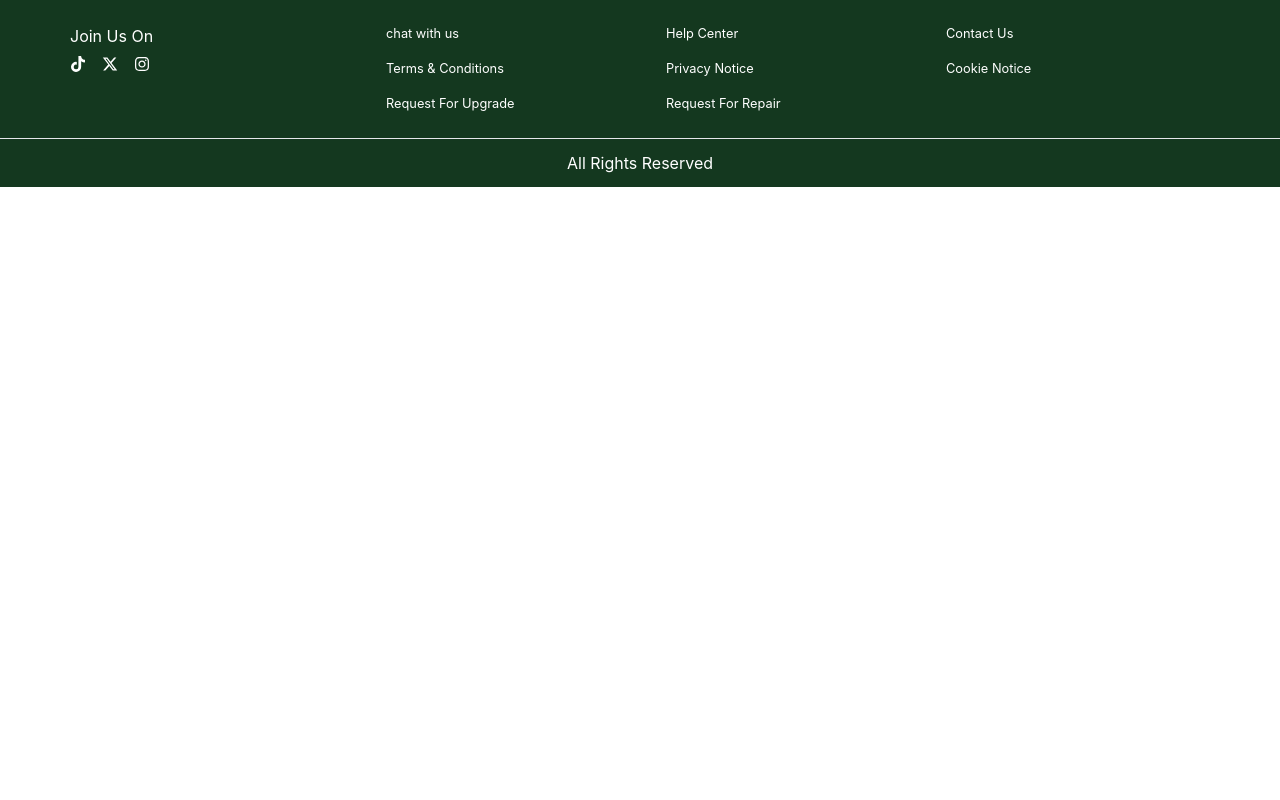
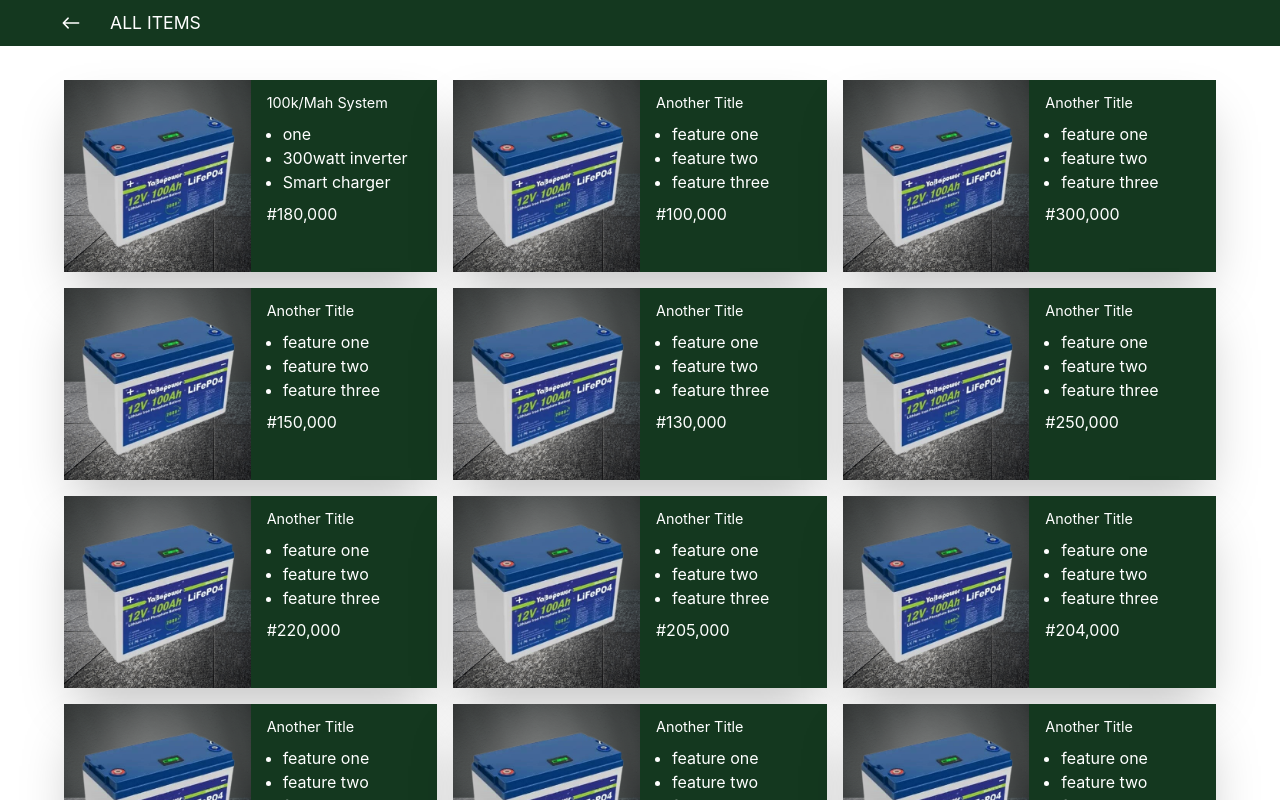
Before and after one commit to teslimdev/tsworld, a React (Create React App) app: page /Products in a window 1280 px wide. Shown: the top 800 px of the page. Built offline with nearby package versions, Linux system fonts and the light colour scheme; the HTML template or start-up script is replaced by a standard one.

Commit message:
product page update

```diff
--- a/src/App.js
+++ b/src/App.js
@@ -5,6 +5,7 @@ import Inverter from "./Container/Inverter/Inverter";
 import Solar from "./Container/Solar/Solar";
 import Acid from "./Container/Acid/Acid";
 import Tubular from "./Container/Tubular/Tubular";
+import Products from "./Container/Products/Products";
 import { Footer } from "./Compnents";
 import { Description } from "./Container";
 // import Header from "./Compnents/Header";
@@ -20,6 +21,7 @@ function App() {
            <Route path="/Acid" element={<Acid />}/>
             <Route path="/Solar" element={<Solar />}/>
              <Route path="/Tubular" element={<Tubular />}/>
+              <Route path="/Products" element={<Products />}/>
        </Routes>
        <Footer/>
     </div>
--- a/src/Compnents/Header.jsx
+++ b/src/Compnents/Header.jsx
@@ -155,9 +155,9 @@ const Header = () => {
                             </div>
                             <div>
                               <a
-                                href="/News"
+                                href="/Products"
                                 className={` ${
-                                  location.pathname === "/News"
+                                  location.pathname === "/Products"
                                     ? "text-white font-semibold text-[0.9rem]"
                                     : " text-[0.9rem]"
                                 }`}
--- /dev/null
+++ b/src/Container/Products/Products.jsx
@@ -0,0 +1,81 @@
+import React, { useState, useEffect } from "react";
+import itemsData from "../../../src/itemsData.json";
+import power4 from "../../../src/Assets/power4.png";
+import { Link } from "react-router-dom";
+import { IoIosArrowRoundBack } from "react-icons/io";
+
+const Products = () => {
+    const [allItems, setAllItems] = useState([]);
+  const [recentlyClickedItems, setRecentlyClickedItems] = useState(
+    JSON.parse(localStorage.getItem("recentlyClickedItems")) || []
+  );
+
+  useEffect(() => {
+    // Set all items from the data
+    setAllItems(itemsData);
+  }, []);
+
+  const handleItemClick = (item) => {
+    // Check if the item with the same itemId already exists in recentlyClickedItems
+    const itemExists = recentlyClickedItems.some(
+      (i) => i.itemId === item.itemId
+    );
+
+    // If the item doesn't exist, add it to the array
+    if (!itemExists) {
+      const updatedRecentlyClickedItems = [...recentlyClickedItems, item];
+      setRecentlyClickedItems(updatedRecentlyClickedItems);
+      localStorage.setItem(
+        "recentlyClickedItems",
+        JSON.stringify(updatedRecentlyClickedItems)
+      );
+    }
+  };
+  return (
+    <div>
+      <div className="">
+        <div className="bg-[#14381f] fixed w-full">
+          <div className="flex items-center max-w-[1200px] m-auto px-4 py-2 gap-6">
+            <p className="text-white text-3xl">
+              <Link to="/">
+                <IoIosArrowRoundBack />
+              </Link>
+            </p>
+            <h2 className="text-white text-[1.1rem] uppercase">All Items</h2>
+          </div>
+        </div>
+        <div className="lithium max-w-[1200px] m-auto grid grid-cols-1 md:grid-cols-2 lg:grid-cols-3 gap-4 pt-20 pb-8 px-6">
+          {allItems.map((item, index) => (
+            <div onClick={() => handleItemClick(item)} key={index}>
+              <Link
+                to={{
+                  pathname: `/description`,
+                  state: { item },
+                }}
+              >
+                <div className="shadow-2xl h-[12rem] grid grid-cols-2">
+                  <img
+                    src={power4}
+                    alt=""
+                    className="h-[192px] w-full"
+                  />
+                  <div className="bg-[#14381f] text-white py-3 px-4">
+                    <h3 className="text-[.9rem] pb-2">{item.title}</h3>
+                    <ul className="list-disc pl-4">
+                      {item.features.map((feature, index) => (
+                        <li key={index}>{feature}</li>
+                      ))}
+                    </ul>
+                    <p className="pt-2">{item.price}</p>
+                  </div>
+                </div>
+              </Link>
+            </div>
+          ))}
+        </div>
+      </div>
+    </div>
+  )
+}
+
+export default Products
--- a/src/Container/index.js
+++ b/src/Container/index.js
@@ -5,3 +5,4 @@ export { default as Inverter } from "./Inverter/Inverter";
 export { default as Acid } from "./Acid/Acid";
 export { default as Solar} from "./Solar/Solar";
 export { default as Tubular} from "./Tubular/Tubular";
+export { default as Products} from "./Products/Products";
```
